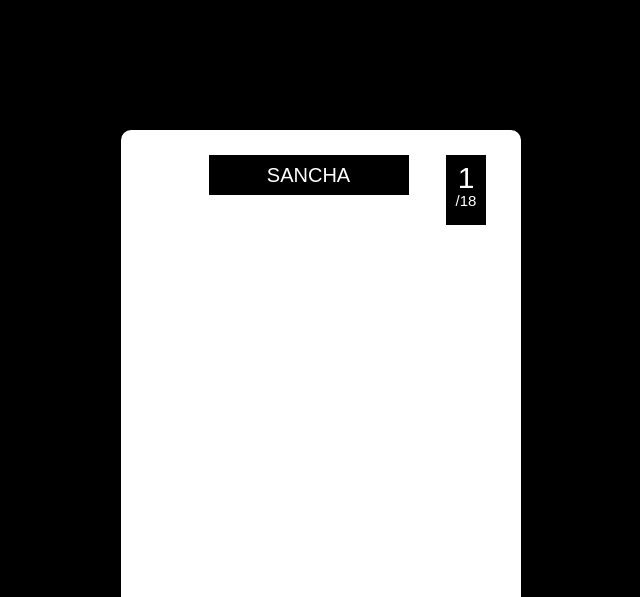
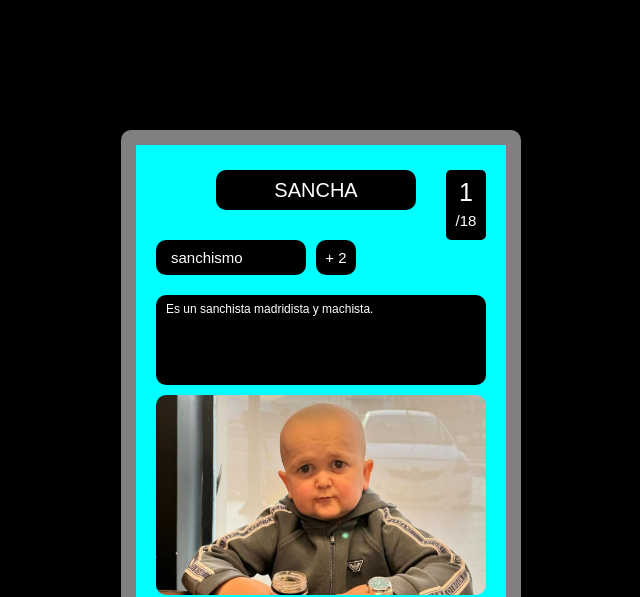
Before and after one commit to David-Kwech/David-Kwech.github.io, a plain HTML site: page CROMO_DESIGN/index.html in a window 1280 px wide. Shown: the top 597 px of the page, without its empty margins (319-959 px from the left). Drawn offline with nearby package versions, Linux system fonts and the light colour scheme.

Commit message:
subida cromo

```diff
--- a/CROMO_DESIGN/index.html
+++ b/CROMO_DESIGN/index.html
@@ -20,22 +20,25 @@
         margin: 10px;
     }
 
-    .fondo {
-        background-color: white;
+    .cromo {
+        background-color: cyan;
         width: 400px;
         height: 560px;
         padding: 20px;
+
         text-align: center;
-        border: 10px;
+        border: 15px solid;
         border-radius: 10px;
-        border-color: red;
+        border-color: grey;
     }
+
     .nombre_carta{
         width: 200px;
         height: 40px;
         background-color: black;
         display: block;
         margin: auto auto;
+        border-radius: 10px;
 
 
         text-align: center;
@@ -55,14 +58,15 @@
         height: 40px;
         background-color: black;
         display: block;
-        margin-right: 10px;
+        margin-right: -5px;
         margin-left: -25px;
+        border-radius: 5px;
 
 
         text-align: center;
-        font-size: 30px;
+        font-size: 25px;
         color: white;
-
+        padding-top: 4px;
     }
 
     .referencia2{
@@ -70,14 +74,84 @@
         height: 40px;
         background-color: black;
         display: block;
-        margin-left: 305px;
+        margin-left: 290px;
         margin-top: -15px;
+        border-radius: 5px;
+
 
         text-align: center;
         font-size: 15px;
         color: white;
+        padding-top: 10px;
+    }
+
+    .atributo{
+        width: 150px;
+        height: 35px;
+        background-color: black;
+        display: block;
+        border-radius: 10px;
+
+
+        text-align: left;
+        font-size: 15px;
+        color: white;
+        padding-top: 7px;
+        padding-left: 15px;
+    }
+
+    .fuerza{
+        width: 40px;
+        height: 35px;
+        background-color: black;
+        display: block;
+        margin-left: 160px;
+        margin-top: -35px;
+        border-radius: 10px;
+
+
+        text-align: center;
+        font-size: 15px;
+        color: white;
+        padding-top: 7px;
+    }
+
+    .descripcion{
+        width: 330px;
+        height: 90px;
+        background-color: black;
+        display: block;
+        margin-top: 20px;
+        border-radius: 10px;
+
+
+        text-align: left;
+        font-size: 12px;
+        color: white;
         padding-top: 5px;
+        padding-left: 10px;
     }
+
+    .imagen{
+        width: 330px;
+        height: 200px;
+        background-color: black;
+        background-position: center;
+        background-size: cover;
+        display: block;
+        margin-top: 10px;
+        border-radius: 10px;
+    }
+
+    .estrellas{
+        width: 330px;
+        height: 40px;
+
+
+        text-align: center;
+        font-size: 40px;
+    }
+
 
 
 
@@ -87,7 +161,7 @@
 
 <body>
 
-    <div class="fondo">
+    <div class="cromo">
 
         <div class="cabecera">
             <div class="nombre_carta">SANCHA</div>
@@ -96,6 +170,16 @@
 
         <div class="referencia2">/18</div>
 
+        <div>
+            <div class="atributo">sanchismo</div>
+            <div class="fuerza">+ 2</div>
+        </div>
+
+        <div class="descripcion">Es un sanchista madridista y machista.</div>
+
+        <div class="imagen" style="background-image: url(imagenes/imagen.jpg);"></div>
+
+        <div class="estrellas"> * * * * *</div>
     </div>
 
 </body>
```
Also changed, not shown: CROMO_DESIGN/imagenes/imagen.jpg (added).
